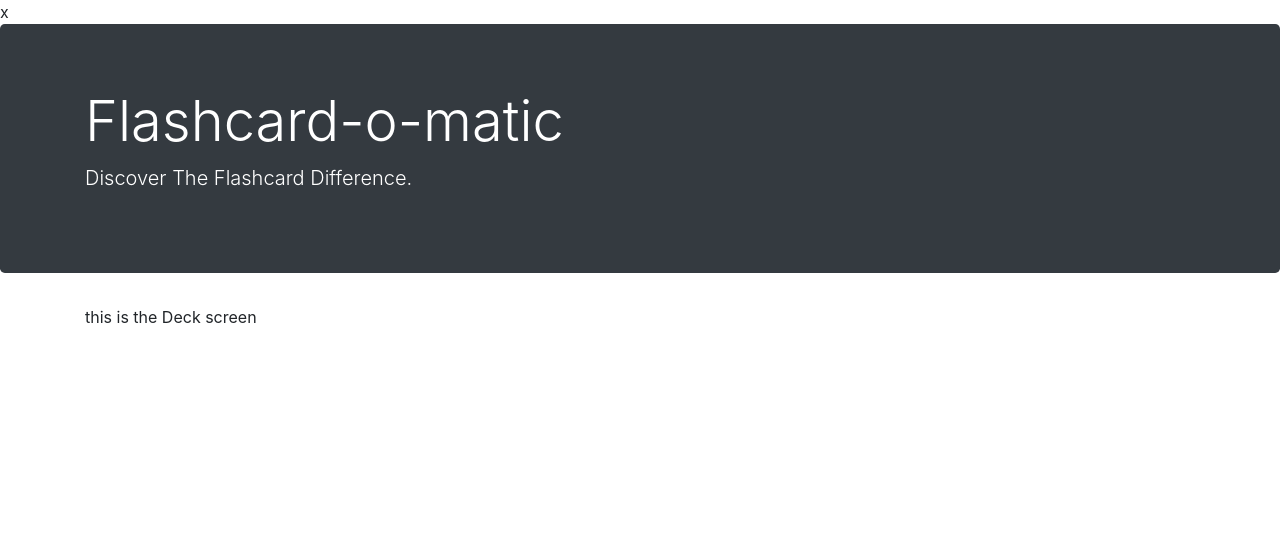
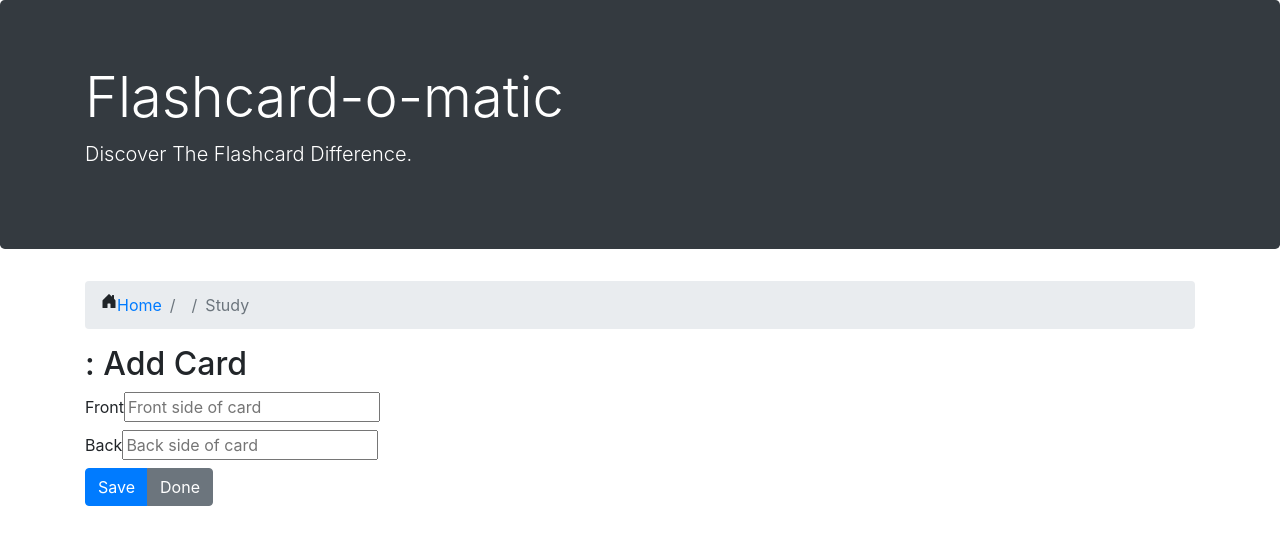
Before and after one commit to PZillah/Flashcard-o-matic, a React (Create React App) app: page /decks/1/cards/new in a window 1280 px wide. Shown: the top 544 px of the page. Built offline with nearby package versions, Linux system fonts and the light colour scheme; no server answers; a web font is replaced by a local one.

Commit message:
added new page

```diff
--- a/data/db.json
+++ b/data/db.json
@@ -48,6 +48,21 @@
       "back": "b",
       "deckId": 1,
       "id": 7
+    },
+    {
+      "front": "test add",
+      "back": "test back",
+      "addfront": "e",
+      "addback": "t",
+      "": "t",
+      "deckId": 2,
+      "id": 25
+    },
+    {
+      "front": "",
+      "back": "",
+      "deckId": 2,
+      "id": 26
     }
   ]
 }
--- a/public/index.html
+++ b/public/index.html
@@ -8,7 +8,7 @@
       name="description"
       content="Web site created using create-react-app"
     />
-    x
+
     <link
       rel="stylesheet"
       href="https://stackpath.bootstrapcdn.com/bootstrap/4.5.2/css/bootstrap.min.css"
--- a/src/AddCard/AddCardScreen.js
+++ b/src/AddCard/AddCardScreen.js
@@ -0,0 +1,96 @@
+import React, { useEffect, useState } from "react";
+import Navbar from "../Layout/Navbar";
+import { useParams } from "react-router-dom";
+import { createCard, readDeck, updateDeck } from "../utils/api/index";
+
+const AddCardScreen = () => {
+    const [deck, setDeck] = useState({})
+    const { deckId } = useParams();
+  const initialFormState = {
+    front: "",
+    back: "",
+  };
+  const [formData, setFormData] = useState({ ...initialFormState });
+  const handleChange = ({ target }) => {
+    setFormData({
+      ...formData,
+      [target.id]: target.value,
+    });
+  };
+
+  const handleSubmit = (event) => {
+    event.preventDefault();
+    createCard(deckId, formData)
+    setFormData({ ...initialFormState });
+  };
+
+  const handleClick = (event) => {
+      console.log("go to deck screen")
+  }
+
+  useEffect(() => {
+    const abortController = new AbortController();
+    readDeck(deckId, abortController.signal)
+    .then(setDeck)
+
+      .catch((error) => {
+        if (error.name !== "AbortError") {
+          throw error;
+        }
+      });
+    return () => abortController.abort();
+  }, []);
+
+  return (
+    <div>
+      <Navbar deck={deck}/>
+      <h2>{deck.name}: Add Card</h2>
+      <form onSubmit={handleSubmit}>
+        <label htmlFor="addfront">
+          Front
+          <input
+            id="front"
+            type="textarea"
+
+            placeholder="Front side of card"
+            onChange={handleChange}
+            value={formData.front}
+          />
+        </label>
+        <br />
+        <label htmlFor="addback">
+          Back
+          <input
+            id="back"
+            type="textarea"
+
+            placeholder="Back side of card"
+            onChange={handleChange}
+            value={formData.back}
+          />
+        </label>
+        <div class="btn-toolbar ">
+          <div class="btn-group">
+            <button
+              onClick={handleSubmit}
+              id="save"
+              type="submit"
+              className="btn btn-primary"
+            >
+              Save
+            </button>
+            <button
+              onClick={handleClick}
+              id="done"
+              className="btn btn-secondary"
+            >
+              Done
+            </button>
+          </div>
+        </div>
+      </form>
+    </div>
+  );
+};
+
+export default AddCardScreen;
--- a/src/Home/DecksList.js
+++ b/src/Home/DecksList.js
@@ -6,19 +6,25 @@ import ViewBtn from "./ViewBtn";
 import StudyBtn from "./StudyBtn";
 import DeleteBtn from "./DeleteBtn";
 
-const DecksList = ({decks, error, setDecks, setError}) => {
+const DecksList = ({ decks, setDecks }) => {
   useEffect(() => {
     const abortController = new AbortController();
-    listDecks(abortController.signal).then(setDecks).catch(setError);
+    const signal = abortController.signal;
+
+    listDecks(signal)
+      .then(setDecks)
+      .catch((error) => {
+        if (error.name !== "AbortError") {
+          throw error;
+        }
+      });
     return () => abortController.abort();
   }, []);
-  if (error) {
-    console.log("error:", error);
-    }
+
   // after delete need to rerender the page
   const reRender = () => {
     const abortController = new AbortController();
-    listDecks(abortController.signal).then(setDecks).catch(setError);
+    listDecks(abortController.signal).then(setDecks);
   };
   const listOfDecks = decks.map((deck) => (
     <div className="card mb-1">
--- a/src/Layout/index.js
+++ b/src/Layout/index.js
@@ -6,53 +6,41 @@ import DecksList from "../Home/DecksList";
 import CreateDeckScreen from "../CreateDeck/CreateDeckScreen";
 import StudyScreen from "../Study/StudyScreen";
 import DeckScreen from "../ViewDeck/DeckScreen";
+import AddCardScreen from "../AddCard/AddCardScreen";
 
 // Layout for the Home Screen
 // <Route> is checking if the exact path is /, then display DecksList on that page
 
 function Layout() {
   const [decks, setDecks] = useState([]);
-  const [error, setError] = useState(undefined);
   const [deck, setDeck] = useState({});
-
+  const [cards, setCards] = useState([]);
   return (
     <Fragment>
       <Header />
       <div className="container">
         <Switch>
+          <Route path="/decks/:deckId/cards/new">
+            <AddCardScreen />
+          </Route>
           <Route path="/decks/:deckId/study">
             <StudyScreen
+              cards={cards}
               deck={deck}
               decks={decks}
-              error={error}
+              setCards={setCards}
               setDeck={setDeck}
               setDecks={setDecks}
-              setError={setError}
             />
           </Route>
           <Route path="/decks/new">
-            <CreateDeckScreen
-              decks={decks}
-              error={error}
-              setDecks={setDecks}
-              setError={setError}
-            />
+            <CreateDeckScreen decks={decks} setDecks={setDecks} />
           </Route>
           <Route path="/decks/:deckId">
-            <DeckScreen
-              decks={decks}
-              error={error}
-              setDecks={setDecks}
-              setError={setError}
-            />
+            <DeckScreen decks={decks} setDecks={setDecks} />
           </Route>
           <Route exact path="/">
-            <DecksList
-              decks={decks}
-              error={error}
-              setDecks={setDecks}
-              setError={setError}
-            />
+            <DecksList decks={decks} setDecks={setDecks} />
           </Route>
           <Route path="*">
             <NotFound />
--- a/src/Study/StudyScreen.js
+++ b/src/Study/StudyScreen.js
@@ -1,37 +1,78 @@
-import React, { useEffect } from "react";
-import { Link } from "react-router-dom";
+import React, { useEffect, useState  } from "react";
+import {useHistory} from "react-router";
+import { useRouteMatch, useParams } from "react-router-dom";
 import { readDeck } from "../utils/api/index";
 import Navbar from "../Layout/Navbar";
-import AddCardBtns from "../ViewDeck/AddCardsBtn";
+import AddCardsBtn from "../ViewDeck/AddCardsBtn";
 
-const StudyScreen = ({ button, deck, setDeck, error, setError }) => {
+const StudyScreen = () => {
+  const [deck, setDeck] = useState({});
+  const [cardIndex, setCardIndex] = useState(0);
+  const [frontSide, setFrontSide] = useState(true);
+  const { deckId } = useParams(); // returns an object that looks like?
+  const history = useHistory();
+
   useEffect(() => {
     const abortController = new AbortController();
-    readDeck(abortController.signal).then(setDeck).catch(setError);
+    readDeck(deckId, abortController.signal).then(setDeck)
     return () => abortController.abort();
   }, []);
-  if (error) {
-    console.log("error:", error);
-  }
-  if (deck < 3) {
-    <h3>Not enough cards.</h3>;
+
+
+  if(Object.keys(deck).length === 0) return null;
+  if (!deck.cards) {return null;}
+  const NotEnoughMessage = (
+    <div>
+      <Navbar deck={deck} />
+      <h2>Study: {deck.name}</h2>
+      <h3>Not enough cards.</h3>
       <p>
         You need at least 3 cards to study. There are {deck.cards.length} in this
         deck.
-    </p>;
-    <AddCardBtns />
+      </p>
+      <AddCardsBtn deck={deck}/>
+    </div>
+  );
+
+  // Flip button make Next btn appear
+  // Next button change cardIndex state
+  const handleFlip = (event) => {
+
+    setFrontSide(!frontSide);
+
+  };
+  const handleNext = (event) => {
+    if (cardIndex < deck.cards.length - 1) {
+      setCardIndex(cardIndex + 1);
+    } else {
+      if (
+        window.confirm(
+          `Restart cards?\n\nClick 'cancel' to return to the home page.`
+        )) {
+        setCardIndex(0);
+      } else {
+        history.push("/");
       }
-  const onClick = (event) => {
-    if (button === "flip") {
-      // then render the next button ??
+    } setFrontSide(true);
+  }
+
+
+  const renderNextBtn = () => {
+    if(frontSide === false) {
       return (
-        <button onClick={onClick} button={"next"} className="btn btn-primary">
+    <button onClick={handleNext} id="next" className="btn btn-primary">
       Next
     </button>
-      );
+      )
+    } else {
+      return null;
     }
   };
 
+  if (deck.cards.length < 3) {
+
+    return NotEnoughMessage;
+  } else if (deck.cards.length >= 3) {
     return (
       <div>
         <Navbar deck={deck} />
@@ -40,25 +81,31 @@ const StudyScreen = ({ button, deck, setDeck, error, setError }) => {
           <div className="card-body">
             <div className="d-flex w-100">
               <h5 className="card-title">
-              Card {deck.cards} of {deck.cards}
+                Card {cardIndex + 1} of {deck.cards.length}
               </h5>
             </div>
-          <p className="card-text">{deck.front}</p>
+            {frontSide === true ? (
+              <p className="card-text">{deck.cards[cardIndex].front}</p>
+            ) : (
+              <p className="card-text">{deck.cards[cardIndex].back}</p>
+            )}
             <div class="btn-toolbar ">
               <div class="btn-group">
                 <button
-                onClick={onClick}
-                button={"flip"}
+                  onClick={handleFlip}
+                  id="flip"
                   className="btn btn-secondary"
                 >
                   Flip
                 </button>
+                {renderNextBtn()}
               </div>
             </div>
           </div>
         </div>
       </div>
     );
+  }
 };
 
 export default StudyScreen;
--- a/src/ViewDeck/AddCardsBtn.js
+++ b/src/ViewDeck/AddCardsBtn.js
@@ -1,10 +1,12 @@
 import React from "react";
 import { Link } from "react-router-dom";
 
-const AddCardBtns = () => {
+const AddCardBtns = ({deck}) => {
+  if(!deck) return null;
+
   return (
     <div>
-      <Link to="/decks/:deckId/cards/new" className="btn btn-secondary btn-lg">
+      <Link to={`/decks/${deck.id}/cards/new`} className="btn btn-secondary btn-lg">
         + Add Cards
       </Link>
     </div>
```
Also changed, not shown: src/Layout/Navbar.js (+8 -8 lines). Lines whose indentation alone changed are shown as unchanged.
